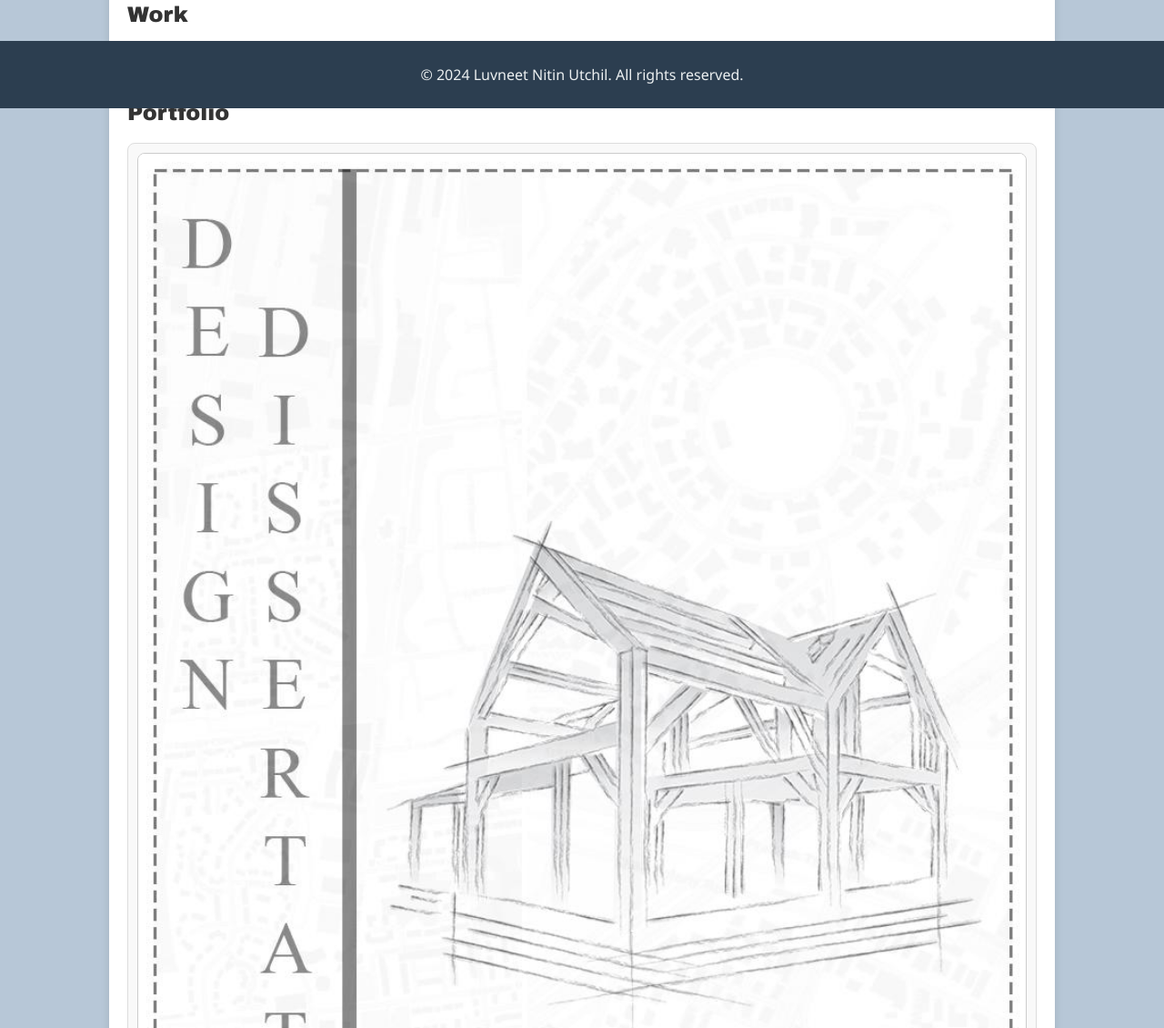
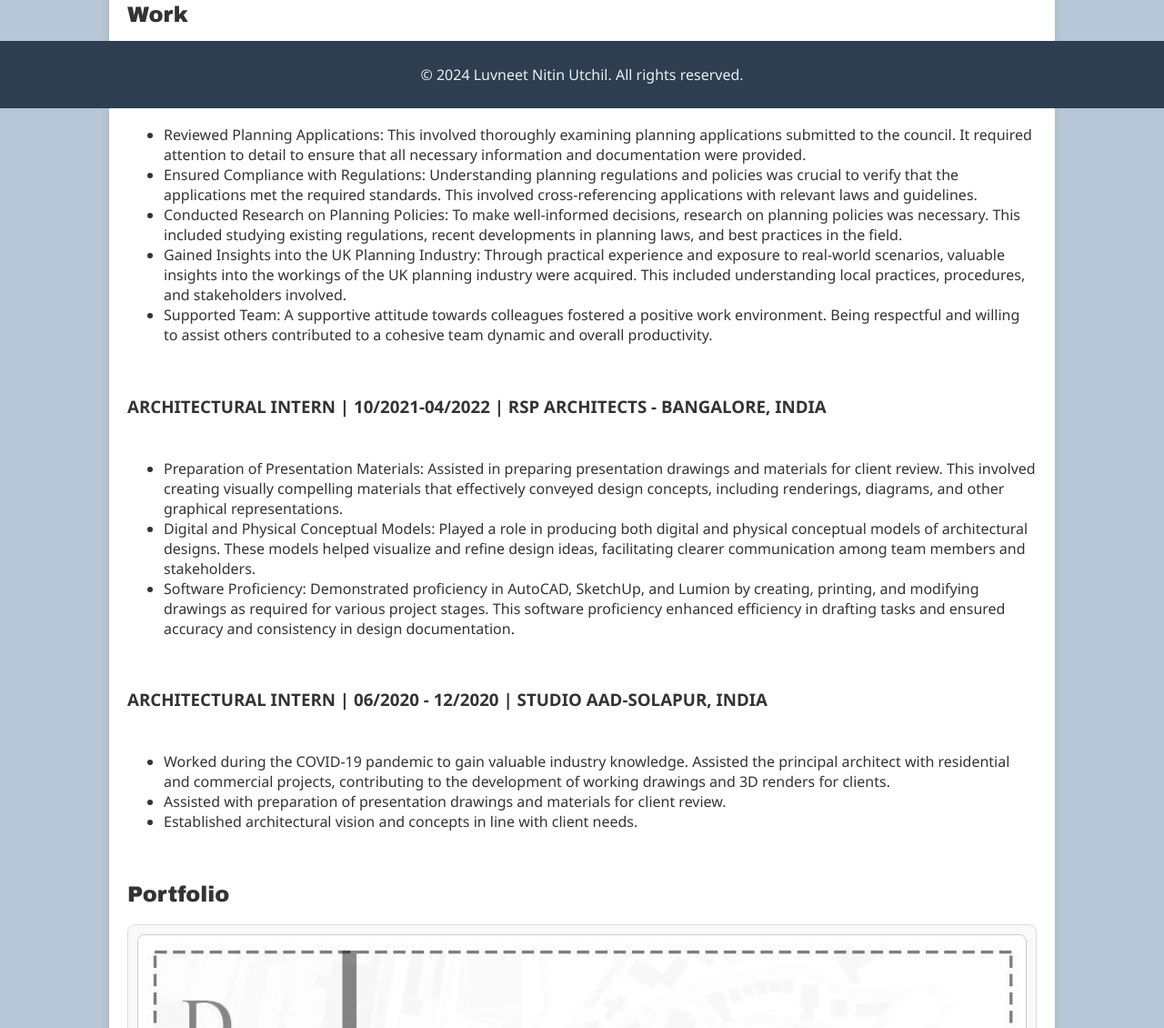
Before and after one commit to Luvneet1420/Luvneet1420.github.io, a plain HTML site: page index.html in a window 1280 px wide. Shown: the part 681-1811 px from the top of the page at 91% size. Drawn offline with Linux system fonts and the light colour scheme.

Commit message:
Add files via upload

```diff
--- a/index.html
+++ b/index.html
@@ -192,8 +192,32 @@
         </section>
         <section id="work">
             <h2>Work</h2>
-            <p>This section will showcase my professional projects, experiences, and achievements.</p>
-            <!-- Add your work details here -->
+            <div class="work-item">
+                <h3>TOWN PLANNING VOLUNTEER | 10/2023 - 03/2024 | CPRE – DERBYSHIRE, UK</h3>
+                <ul>
+                    <li>Reviewed Planning Applications: This involved thoroughly examining planning applications submitted to the council. It required attention to detail to ensure that all necessary information and documentation were provided.</li>
+                    <li>Ensured Compliance with Regulations: Understanding planning regulations and policies was crucial to verify that the applications met the required standards. This involved cross-referencing applications with relevant laws and guidelines.</li>
+                    <li>Conducted Research on Planning Policies: To make well-informed decisions, research on planning policies was necessary. This included studying existing regulations, recent developments in planning laws, and best practices in the field.</li>
+                    <li>Gained Insights into the UK Planning Industry: Through practical experience and exposure to real-world scenarios, valuable insights into the workings of the UK planning industry were acquired. This included understanding local practices, procedures, and stakeholders involved.</li>
+                    <li>Supported Team: A supportive attitude towards colleagues fostered a positive work environment. Being respectful and willing to assist others contributed to a cohesive team dynamic and overall productivity.</li>
+                </ul>
+            </div>
+            <div class="work-item">
+                <h3>ARCHITECTURAL INTERN | 10/2021-04/2022 | RSP ARCHITECTS - BANGALORE, INDIA</h3>
+                <ul>
+                    <li>Preparation of Presentation Materials: Assisted in preparing presentation drawings and materials for client review. This involved creating visually compelling materials that effectively conveyed design concepts, including renderings, diagrams, and other graphical representations.</li>
+                    <li>Digital and Physical Conceptual Models: Played a role in producing both digital and physical conceptual models of architectural designs. These models helped visualize and refine design ideas, facilitating clearer communication among team members and stakeholders.</li>
+                    <li>Software Proficiency: Demonstrated proficiency in AutoCAD, SketchUp, and Lumion by creating, printing, and modifying drawings as required for various project stages. This software proficiency enhanced efficiency in drafting tasks and ensured accuracy and consistency in design documentation.</li>
+                </ul>
+            </div>
+            <div class="work-item">
+                <h3>ARCHITECTURAL INTERN | 06/2020 - 12/2020 | STUDIO AAD-SOLAPUR, INDIA</h3>
+                <ul>
+                    <li>Worked during the COVID-19 pandemic to gain valuable industry knowledge. Assisted the principal architect with residential and commercial projects, contributing to the development of working drawings and 3D renders for clients.</li>
+                    <li>Assisted with preparation of presentation drawings and materials for client review.</li>
+                    <li>Established architectural vision and concepts in line with client needs.</li>
+                </ul>
+            </div>
         </section>
         <section id="portfolio">
             <h2>Portfolio</h2>
@@ -215,7 +239,7 @@
         </section>
         <section id="freelancing">
             <h2>Freelancing</h2>
-            <div class="freelance-item">
+             <div class="freelance-item">
                 <img src="free1.jpg" alt="Freelance Project 1">
                 <img src="free2.jpg" alt="Freelance Project 2">
                 <img src="free3.jpg" alt="Freelance Project 3">
```
